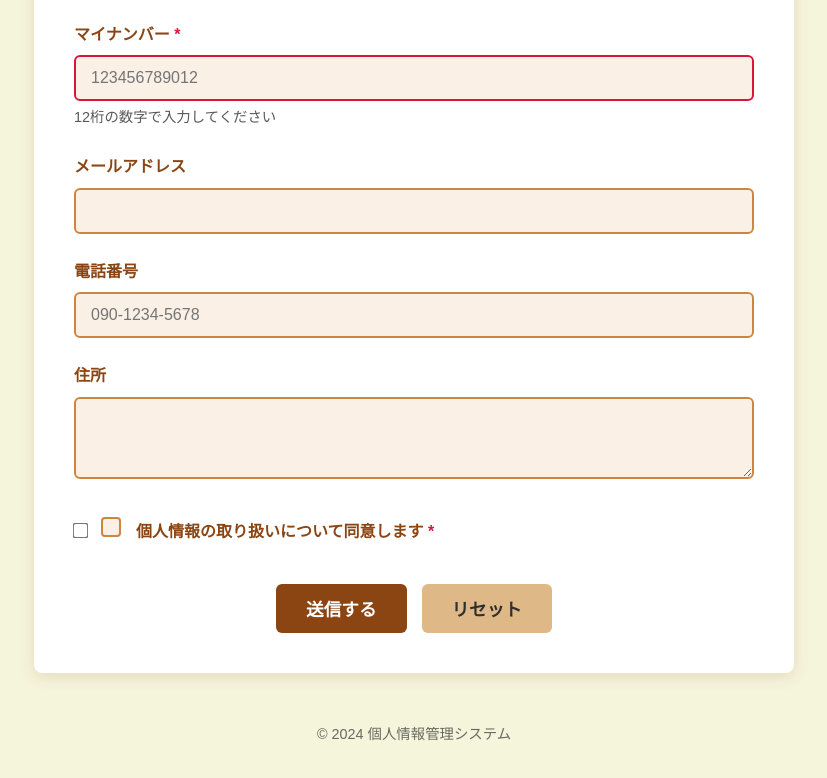
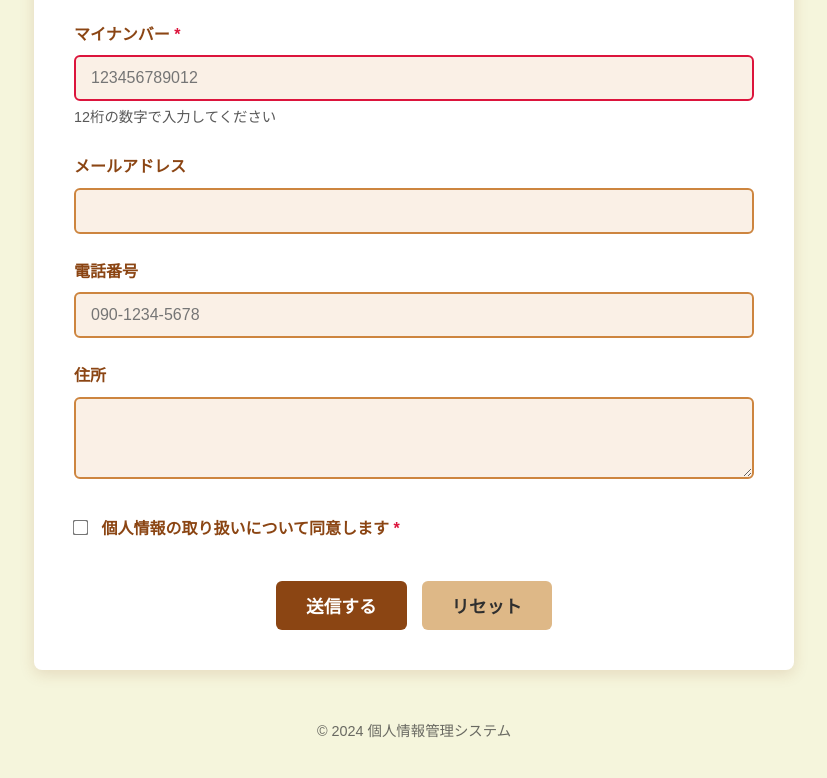
Before and after one commit to Yoh-tec/secure_webpage, a website: page public/index.html in a window 1280 px wide. Shown: the part 444-1222 px from the top of the page, without its empty margins (226-1053 px from the left). Drawn offline with Linux system fonts and the light colour scheme.

Commit message:
index.html: チェックボックスのカスタムスタイルを無効化

```diff
--- a/public/index.html
+++ b/public/index.html
@@ -55,7 +55,7 @@
                 <div class="form-group checkbox-group">
                     <label class="checkbox-label">
                         <input type="checkbox" id="privacy" name="privacy" required>
-                        <span class="checkmark"></span>
+                        <!--<span class="checkmark"></span>-->
                         個人情報の取り扱いについて同意します <span class="required">*</span>
                     </label>
                 </div>
```
